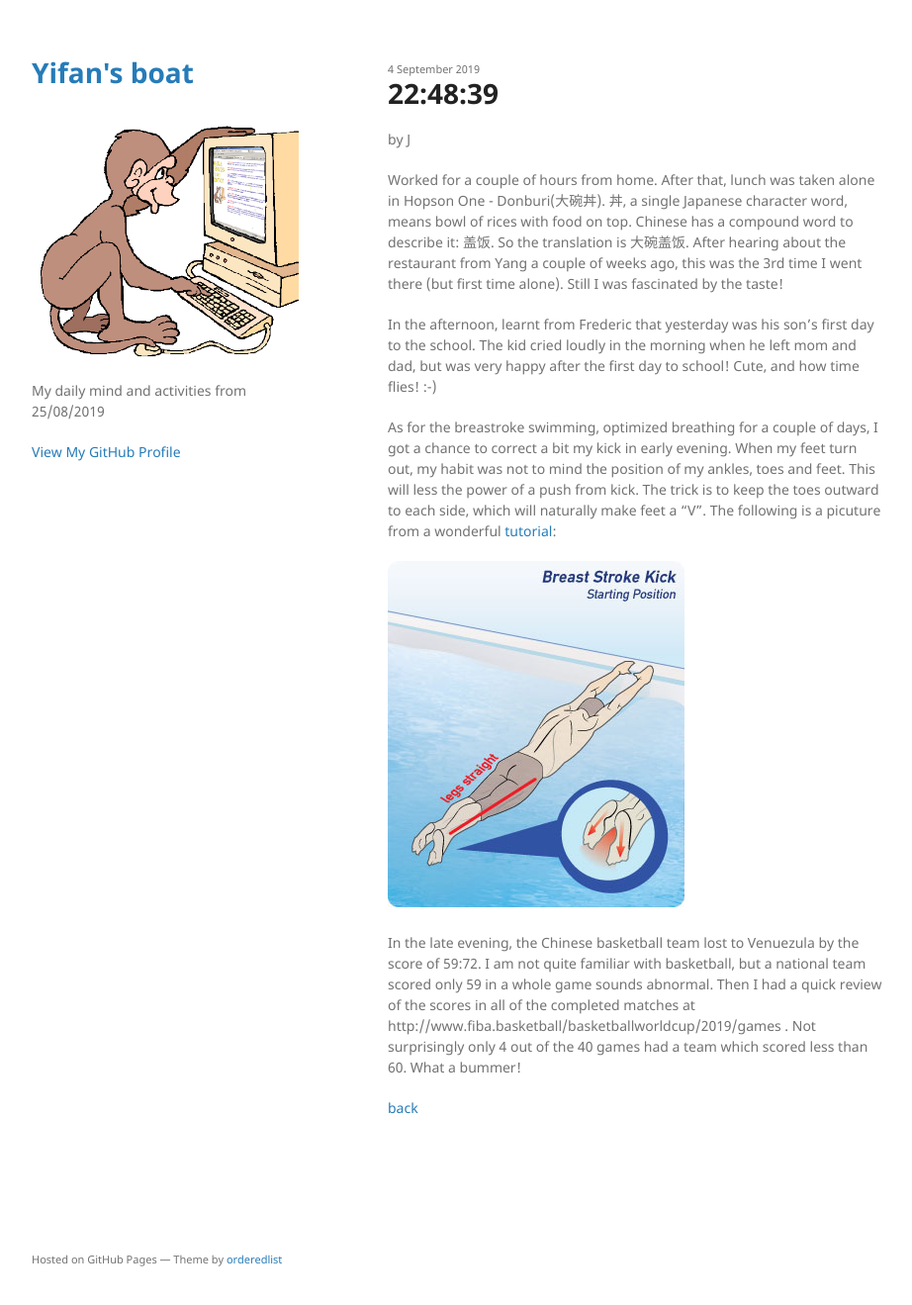
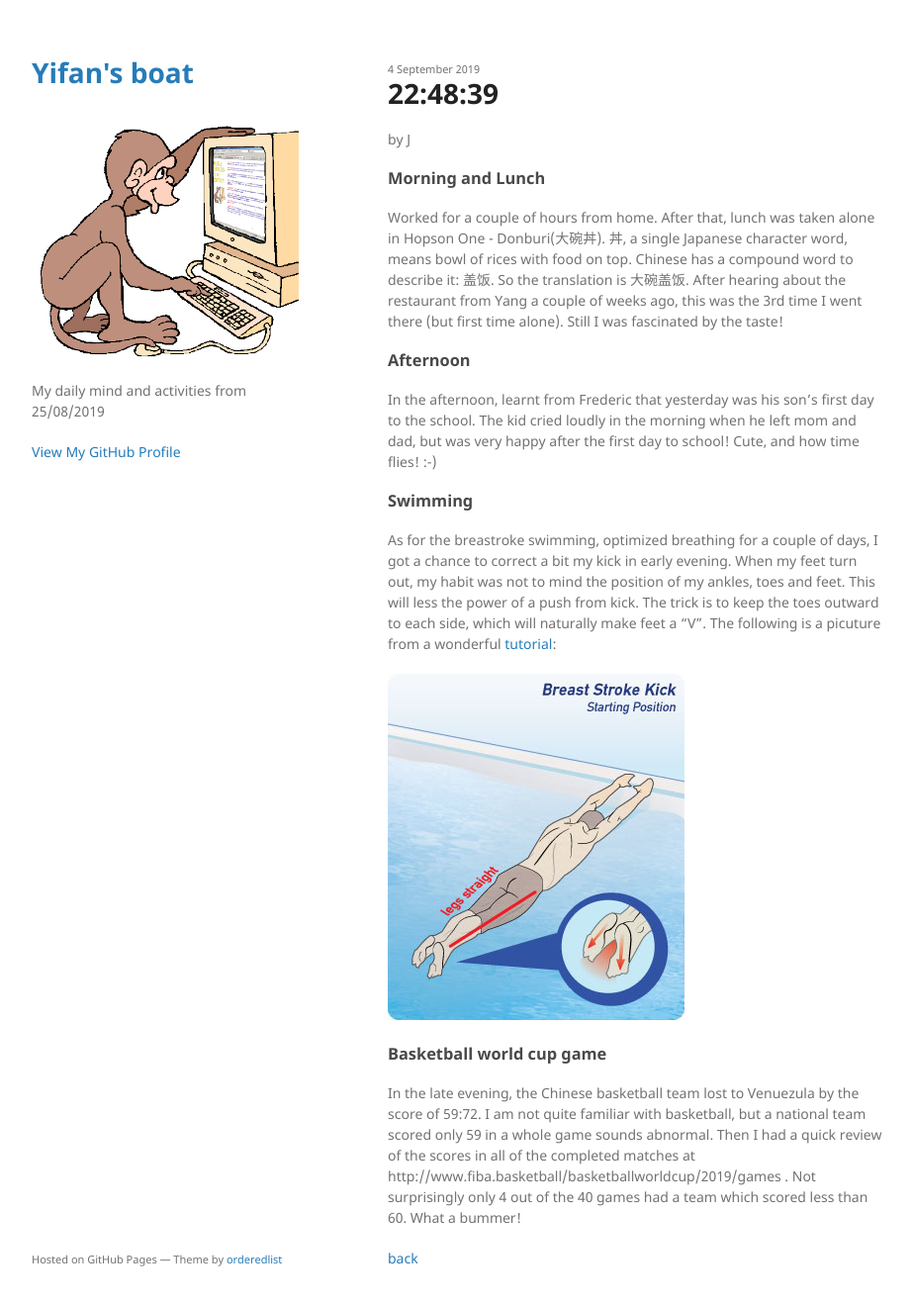
Before and after one commit to yifanjiang/yifanjiang.github.io, a Jekyll site: the page built from _posts/2019-09-04-22:48:39.md, in a window 1280 px wide and 1352 px high. Shown: the top 1319 px of the window at 99% size, without its empty margins (178-1100 px from the left). Built offline with Jekyll 4.4.1, drawn with Linux system fonts in a browser that asks for light colours.

Commit message:
update 2019-09-04-22:48:39.md

```diff
--- a/_posts/2019-09-04-22:48:39.md
+++ b/_posts/2019-09-04-22:48:39.md
@@ -2,6 +2,8 @@
 layout: post
 author: J
 ---
+
+### Morning and Lunch
 
 Worked for a couple of hours from home. After that, lunch was
 taken alone in Hopson One - Donburi(大碗丼). 丼, a single
@@ -11,10 +13,14 @@ translation is 大碗盖饭. After hearing about the restaurant from
 Yang a couple of weeks ago, this was the 3rd time I went there
 (but first time alone). Still I was fascinated by the taste!
 
+### Afternoon
+
 In the afternoon, learnt from Frederic that yesterday was his
 son's first day to the school. The kid cried loudly in the
 morning when he left mom and dad, but was very happy after the
 first day to school! Cute, and how time flies! :-)
+
+### Swimming
 
 As for the breastroke swimming, optimized breathing for a couple
 of days, I got a chance to correct a bit my kick in early
@@ -27,6 +33,8 @@ picuture from a wonderful
 
 ![Picture from swimoutlet](../../../assets/img/breakstroke-kick.jpg)
 
+### Basketball world cup game
+
 In the late evening, the Chinese basketball team lost to
 Venuezula by the score of 59:72. I am not quite familiar with
 basketball, but a national team scored only 59 in a whole game
```
